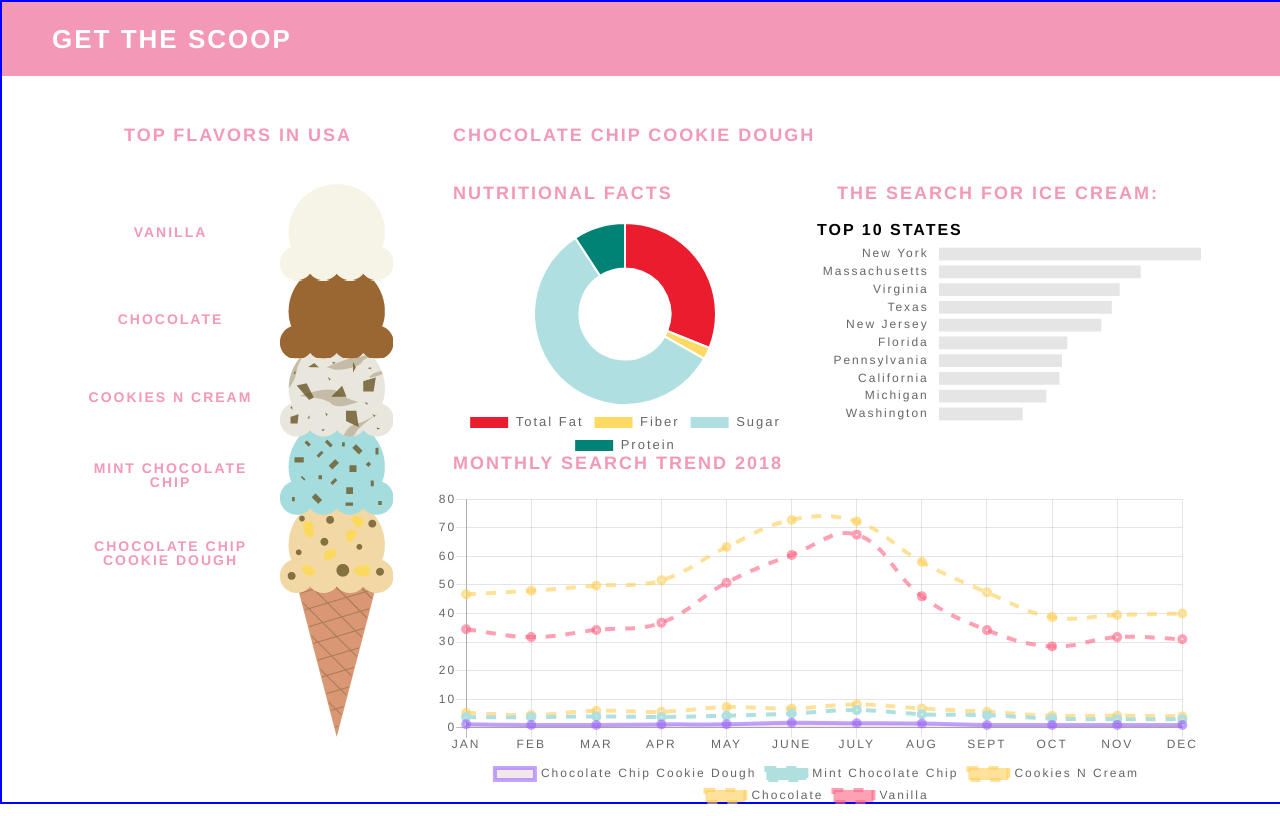
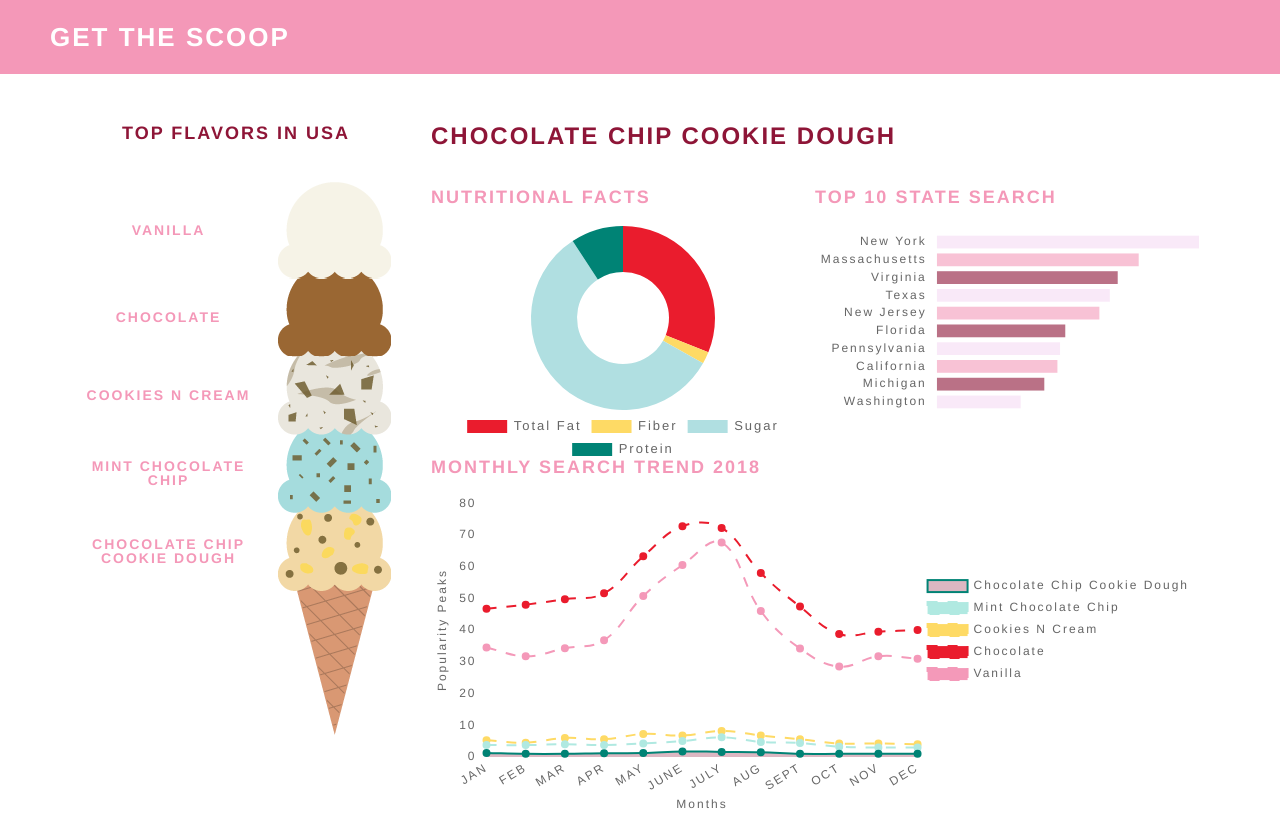
Before and after one commit to sewilee/moic-challenge, a React (Create React App) app: page / in a window 1280 px wide. Built offline with nearby package versions, Linux system fonts and the light colour scheme.

Commit message:
update colors to match scheme

```diff
--- a/src/App.css
+++ b/src/App.css
@@ -35,7 +35,6 @@ body {
 	width: 100vw;
 	height: 100vh;
 	overflow: hidden;
-	border: 2px solid blue;
 }
 ol, ul {
 	list-style: none;
--- a/src/components/NutritionChart.jsx
+++ b/src/components/NutritionChart.jsx
@@ -17,6 +17,8 @@ class NutritionChart extends React.Component{
         const { flavor, nutritionFacts } = this.props;
         const { labels } = this.state.nutritionData;
 
+        const opacity = .6;
+
         if(prevProps.flavor !== flavor){
             this.setState({
                 nutritionData: {
@@ -29,6 +31,13 @@ class NutritionChart extends React.Component{
                             'rgba(254, 218, 101)',
                             'rgba(176, 223, 225)',
                             'rgba(0, 131, 117)'
+                        ],
+                        borderWidth: 0,
+                        hoverBackgroundColor: [
+                            `rgba(234, 28, 45, ${opacity})`,
+                            `rgba(254, 218, 101, ${opacity})`,
+                            `rgba(176, 223, 225, ${opacity})`,
+                            `rgba(0, 131, 117, ${opacity})`
                         ]
                     }]
                 }
--- a/src/components/ScoopFlavor.css
+++ b/src/components/ScoopFlavor.css
@@ -30,10 +30,11 @@
 
 .sidebar-scoops h1 {
     font-size: 18px;
-    font-weight: bold;
+    font-weight: bolder;
     padding: 20px;
     text-align: center;
     overflow-wrap: break-word;
+    color: #8e1537;
 }
 
 .sidebar-scoops article {
@@ -91,10 +92,27 @@ img {
     padding: 0px 20px 20px 20px;
 }
 
+.section-charts h1,
+.section-charts h2 {
+    font-weight: bolder;
+    padding: 20px 10px 20px 10px;
+    padding-left: 0;
+}
+
+.section-charts h1 {
+    font-size: 24px;
+    color: #8e1537;
+}
+
 .section-charts h2 {
     font-size: 18px;
     color: #F498B8;
-    padding: 20px;
+}
+
+p {
+    font-size: 12px;
+    color: grey;
+    /* padding: 0 10px 0 10px; */
 }
 
 @media screen and (max-width: 1100px){
--- a/src/components/ScoopFlavor.jsx
+++ b/src/components/ScoopFlavor.jsx
@@ -79,7 +79,7 @@ class ScoopFlavor extends React.Component{
                     </article>
                 </aside>
                 <section className="section-charts">
-                    <h2>{flavor}</h2>
+                    <h1>{flavor}</h1>
                     <div className="scoop-data">
                         <NutritionChart flavor={flavor} nutritionFacts={nutritionFacts}/>
                         <TrendByState flavor={flavor} />
--- a/src/components/TrendByState.jsx
+++ b/src/components/TrendByState.jsx
@@ -55,17 +55,36 @@ class TrendByState extends React.Component{
             });
         }
 
+        const hoverColors = [
+            'rgba(234, 28, 45)',
+            'rgba(254, 218, 101)',
+            'rgba(176, 223, 225)',
+            'rgba(0, 131, 117)'
+        ];
+
+        const strawberry = 'rgba(244, 153, 185, 0.6)';
+        const peach = 'rgba(245, 218, 244, 0.6)';
+        const pom = 'rgba(141, 19, 54, 0.6)';
+
         return(
             <div id="horizontal-bar-container">
-                <h2>The Search for Ice Cream:</h2>
-                <p>Top 10 States</p>
+                <h2>Top 10 State Search</h2>
+                {/* <p> Top 10 States</p> */}
+                {/* <p>Top 10 States</p> */}
                 <HorizontalBar
                     // id = "horizontal-bar"
                     data = {{
                         labels: labels,
                         datasets: [{
-                            label: "Search Popularity",
-                            data: dataSets
+                            // label: "Popularity",
+                            data: dataSets,
+                            backgroundColor: [
+                                peach, strawberry, pom,
+                                peach, strawberry, pom,
+                                peach, strawberry, pom,
+                                peach
+                            ],
+                            hoverBackgroundColor: hoverColors[Math.floor(Math.random() * hoverColors.length)]
                         }]
                     }}
                     options = {{
@@ -94,12 +113,6 @@ class TrendByState extends React.Component{
                         tooltips: {
                             enabled: false,
                         }
-                        // onResize:() => {
-                        //     let canvas = document.getElementById("horizontal-bar");
-                        //     let parent = document.getElementById("horizontal-bar-container");
-                        //     canvas.width = parent.offsetWidth;
-                        //     canvas.height = parent.offsetHeight;
-                        // }
                     }}
                 />
             </div>
--- a/src/components/TrendChart.jsx
+++ b/src/components/TrendChart.jsx
@@ -95,20 +95,28 @@ class TrendChart extends React.Component{
     getChartState(flavors, dataSet){
         const months = Object.keys(dataSet.months);
 
+        const strawberry = 'rgba(244, 153, 185)';
+        const peach = 'rgba(245, 218, 244)';
+        const pom = 'rgba(141, 19, 54, .3)';
+        const cherry = 'rgba(234, 28, 45)';
+        const banana = 'rgba(254, 218, 101)';
+        const blueberry = 'rgba(176, 233, 225)';
+        const watermelon = 'rgba(0, 131, 117)';
+
         const iceCreamTrend = flavors.map(flav => {
             let color;
             let fill = false;
             let backgroundColor = 'rgba(0, 0, 0, 0)';
             let borderDash = [10, 10];
 
-            if (flav === "Vanilla") { color = 'rgba(255, 99, 132, 0.6)'}
-            if (flav === "Chocolate") { color = 'rgba(255, 206, 86, 0.6)'}
-            if (flav === "Cookies N Cream") { color = 'rgba(255, 206, 86, 0.6)'}
-            if (flav === "Mint Chocolate Chip") { color = '#B0DFE0'}
-            if (flav === "Chocolate Chip Cookie Dough") { color = 'rgba(153, 102, 255, 0.6)'}
+            if (flav === "Vanilla") { color = strawberry}
+            if (flav === "Chocolate") { color = cherry}
+            if (flav === "Cookies N Cream") { color = banana}
+            if (flav === "Mint Chocolate Chip") { color = blueberry}
+            if (flav === "Chocolate Chip Cookie Dough") { color = watermelon}
 
             if (this.props.flavor === flav){
-                backgroundColor = 'rgba(141, 19, 54, .1)'
+                backgroundColor = pom
                 fill = true;
                 borderDash = []
             }
@@ -118,7 +126,8 @@ class TrendChart extends React.Component{
                 data: dataSet.iceCream[flav],
                 borderColor: color,
                 backgroundColor: backgroundColor,
-                borderWidth: 4,
+                pointBackgroundColor: color,
+                borderWidth: 2,
                 fill: fill,
                 borderDash: borderDash,
             })
@@ -144,7 +153,27 @@ class TrendChart extends React.Component{
                             text: 'Trends of Favorite Ice Cream'
                         },
                         legend: {
-                            position: "bottom",
+                            position: "right",
+                        },
+                        scales: {
+                            yAxes: [{
+                                gridLines: {
+                                    display: false,
+                                },
+                                scaleLabel: {
+                                    display: true,
+                                    labelString: "Popularity Peaks"
+                                }
+                            }],
+                            xAxes: [{
+                                gridLines: {
+                                    display: false,
+                                },
+                                scaleLabel: {
+                                    display: true,
+                                    labelString: "Months"
+                                }
+                            }]
                         }
                     }}
                 />
```
Also changed, not shown: package.json (+4 -4 lines).
